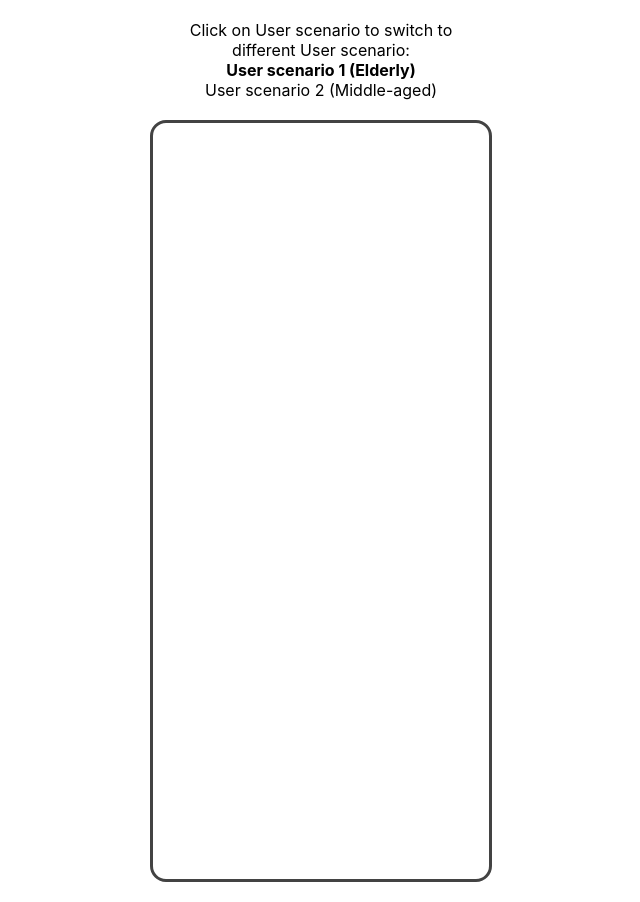
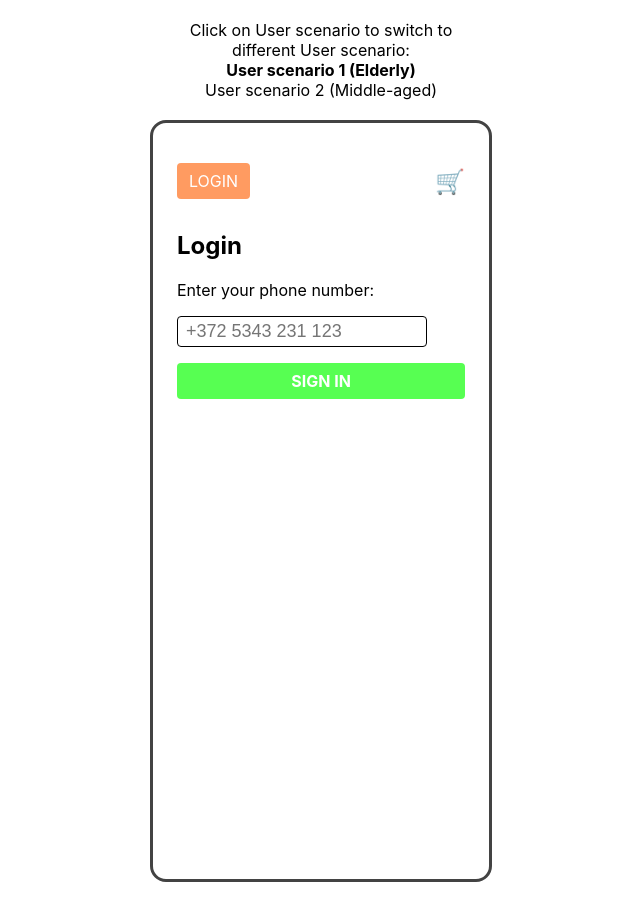
Before and after one commit to snemvalts/ux-ui-software-prototype, a React (Create React App) app: page /login in a window 1280 px wide. Shown: the whole page, without its empty margins (319-959 px from the left). Built offline with nearby package versions, Linux system fonts and the light colour scheme.

Commit message:
some login

```diff
--- a/src/App.js
+++ b/src/App.js
@@ -12,6 +12,7 @@ import Product from "./pages/Product";
 import Checkout from "./pages/Checkout";
 import styled from "styled-components";
 import {useAppState} from "./hooks/useAppState";
+import Login from "./pages/Login";
 
 export const MobileContainer = styled.div`
   padding: 8px;
@@ -73,7 +74,7 @@ const UCSwitch = () => {
 export const Header = () =>
     (
     <HeaderContainer>
-      <Button>Login</Button>
+      <Link to="/login" style={{textDecoration: 'none'}}><Button>Login</Button></Link>
       <Link to="/checkout" style={{fontSize: '24px', textDecoration: 'none'}}><span>🛒</span></Link>
     </HeaderContainer>
     );
@@ -86,6 +87,9 @@ export default function App() {
           <Switch>
             <Route exact path="/">
               <Home />
+            </Route>
+            <Route exact path="/login">
+              <Login />
             </Route>
             <Route path="/search">
               <Search />
--- a/src/pages/Login.jsx
+++ b/src/pages/Login.jsx
@@ -4,59 +4,30 @@ import {RootContainer} from "./Home";
 import {Header, SubmitButton} from "../App";
 import styled from 'styled-components';
 
-const ProductInfoContainer = styled.div`
-  border-radius: 4px;
-  padding: 16px;
-  border: 1px solid black;
-`;
 
-const SupplementaryInfoContainer = styled.div`
-  border-radius: 4px;
-  padding: 4px 8px;
-  border: 1px solid black;
-  margin-top: 16px;
-  display: flex;
-  align-items: center;
-  justify-content: space-between;
-`;
-
-const ImageContainer = styled.div`
-  img {
-    width: 100%;
-  }
-`;
-
-const Product = () => {
+const TextBox = styled.input`
+    border:1px solid black;
+    padding: 4px 8px;
+    font-size: 18px;
+    border-radius: 4px;
+    -webkit-box-shadow: none;
+    -moz-box-shadow: none;
+    box-shadow: none;
+    margin: 16px 0;
+    &:focus {
+      outline: 0;
+    }
+`
+const Login = () => {
   return (
     <RootContainer>
       <Header/>
-      <h2>Campari Tomatoes</h2>
-
-
-      <ProductInfoContainer>
-        <div>Campari Tomatoes, 0.5kg</div>
-        <div>Vendor: Campari</div>
-        <div>Origin: Italy</div>
-        <div>Size: 500g</div>
-      </ProductInfoContainer>
-
-      <SupplementaryInfoContainer>
-        <span>Nutritional facts</span>
-        <span style={{fontWeight: 'bold'}}>+</span>
-      </SupplementaryInfoContainer>
-
-      <SupplementaryInfoContainer>
-        <span>Product description</span>
-        <span style={{fontWeight: 'bold'}}>+</span>
-      </SupplementaryInfoContainer>
-
-      <ImageContainer>
-        <img src="/tomato.jpg" alt=""/>
-      </ImageContainer>
-
-      <Link to="/checkout" style={{textDecoration: 'none'}}><SubmitButton>Add to Cart</SubmitButton></Link>
+      <h2>Login</h2>
+      <label htmlFor={'phone'}>Enter your phone number:</label>
+      <TextBox name={'phone'} type={'phonenumber'} placeholder={'+372 5343 231 123'}/>
+      <Link style={{textDecoration:'none'}} to='/'><SubmitButton >Sign in</SubmitButton></Link>
     </RootContainer>
   );
 }
 
-export default Product;
+export default Login;
```
